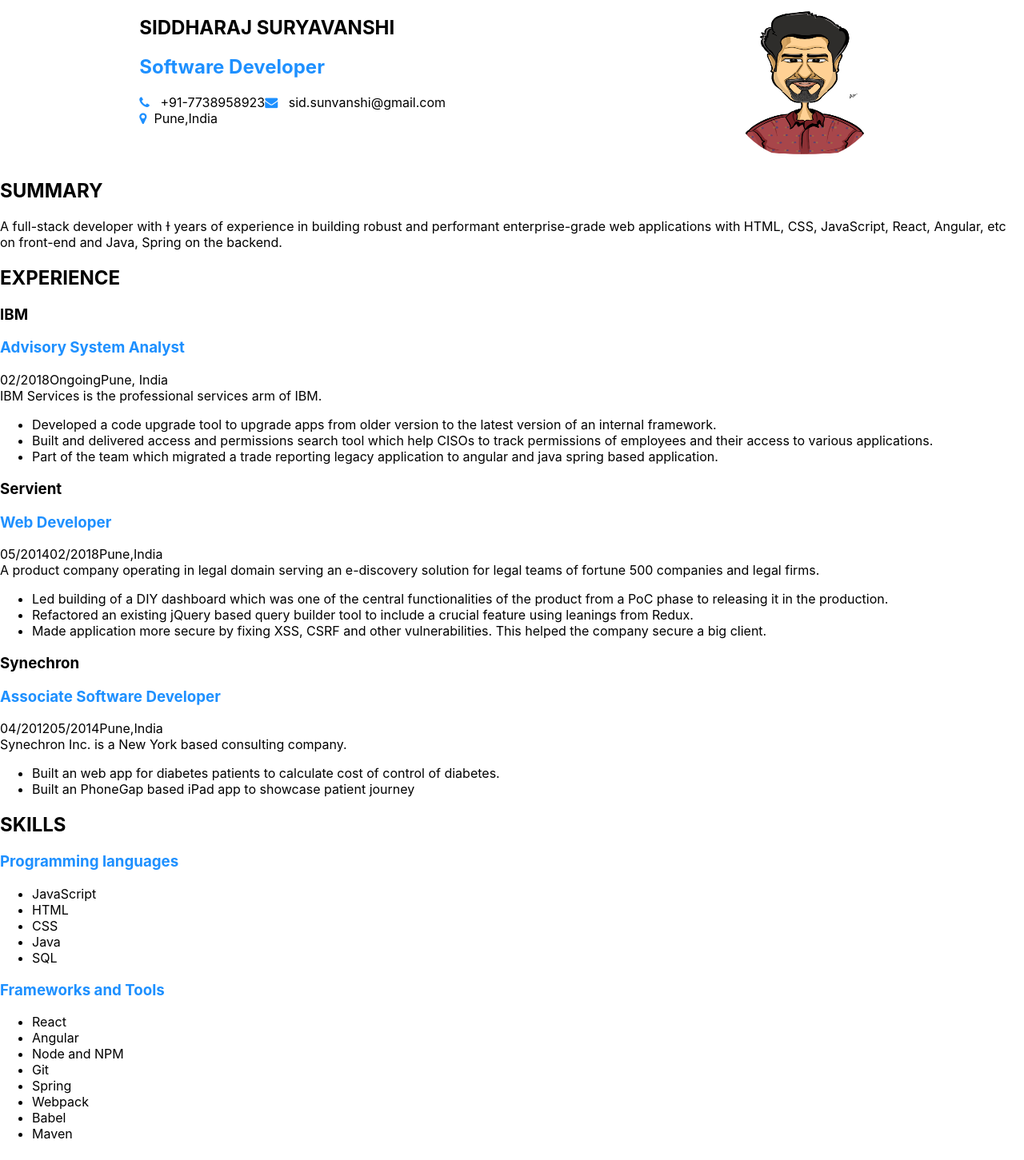
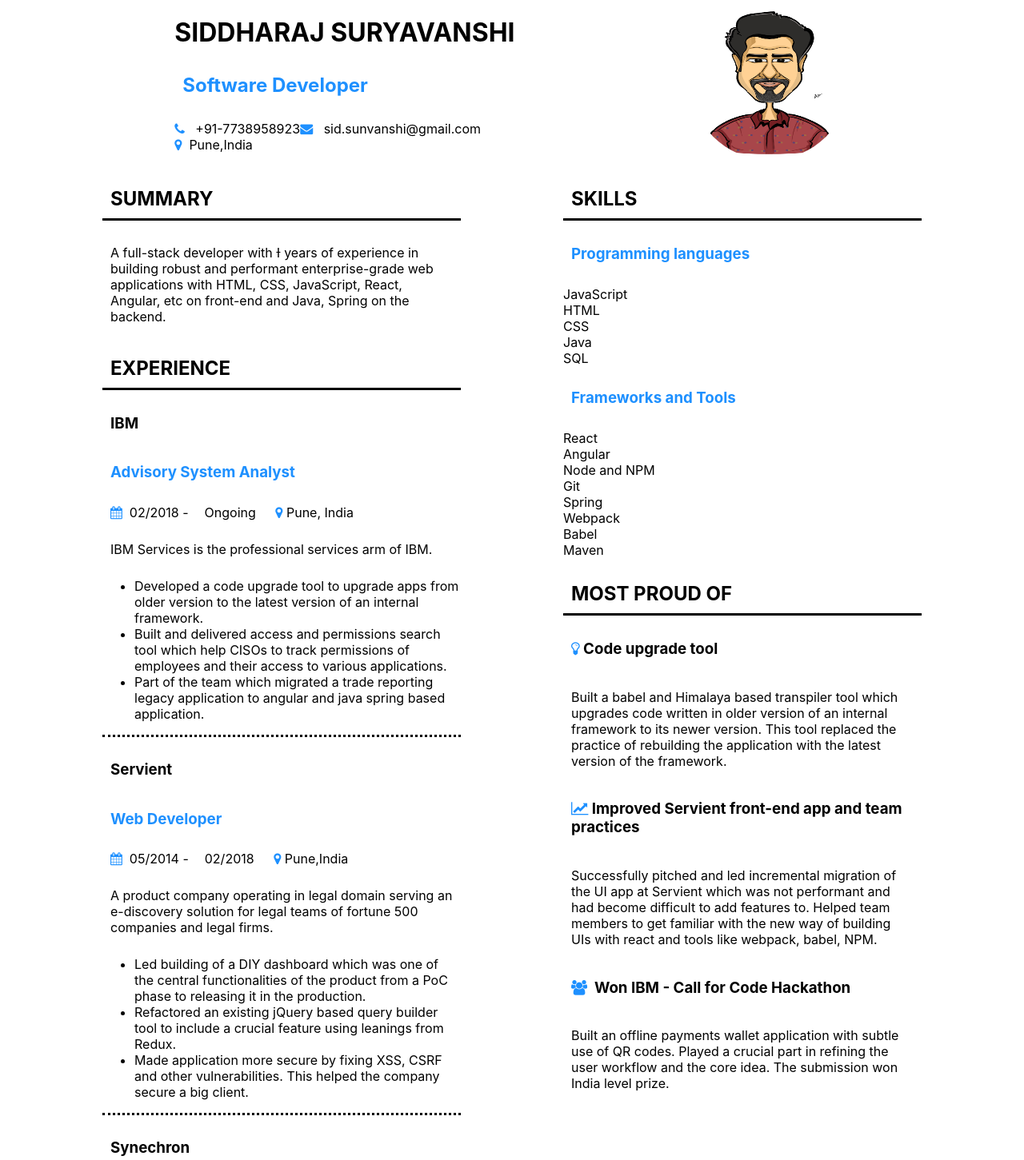
Before and after one commit to siddharaj-suryavanshi/resume-web-app, a React (Create React App) app: page / in a window 1280 px wide. Shown: the top 1451 px of the page at 80% size. Built offline with nearby package versions, Linux system fonts and the light colour scheme.

Commit message:
done css changes

```diff
--- a/src/App.css
+++ b/src/App.css
@@ -3,9 +3,49 @@ img {
 }
 .header {
   display: flex;
-  justify-content: space-around;
+  justify-content: space-evenly;
+}
+
+.header > div {
+  width: 25;
+}
+
+.exp {
+  border-bottom: dotted;
 }
 .blue,
 i {
-  color: DodgerBlue;
+  color: dodgerblue;
 }
+.flex-container {
+  display: flex;
+  justify-content: space-evenly;
+}
+
+.container-1,
+.container-2 {
+  width: 35%;
+}
+
+h2,
+p {
+  padding: 10px;
+}
+
+ul.lang {
+  margin: 0;
+  padding: 0;
+  list-style-type: none;
+}
+
+h3 {
+  padding: 10px;
+}
+
+h2.main {
+  border-bottom: solid;
+}
+
+div.company-details span {
+  padding: 10px;
+}
--- a/src/App.js
+++ b/src/App.js
@@ -6,7 +6,7 @@ import Summary from "./Components/Summary";
 import Experience from "./Components/Experience";
 import Skills from "./Components/Skills";
 import MostProud from "./Components/MostProud";
-import Education from "./Components/Education";
+//import Education from "./Components/Education";
 
 //css
 import "./App.css";
@@ -16,11 +16,16 @@ class App extends React.Component {
     return (
       <div className="App">
         <Header />
-        <Summary />
-        <Experience />
-        <Skills />
-        <MostProud />
-        <Education />
+        <div className="flex-container">
+          <div className="container-1">
+            <Summary />
+            <Experience />
+          </div>
+          <div className="container-2">
+            <Skills />
+            <MostProud />
+          </div>
+        </div>
       </div>
     );
   }
--- a/src/Components/Education.js
+++ b/src/Components/Education.js
@@ -1,11 +1,11 @@
 const Education = (props) => {
   return (
-    <section className="education">
-      <h2>EDUCATION</h2>
+    <div className="education">
+      <h2 className="main">EDUCATION</h2>
       <h3>Master In Computer Application</h3>
       <div>Pune University</div>
       <span>2009 - 2012</span>
-    </section>
+    </div>
   );
 };
 
--- a/src/Components/Experience.js
+++ b/src/Components/Experience.js
@@ -1,17 +1,24 @@
+import "font-awesome/css/font-awesome.min.css";
+
 const Experience = (props) => {
   return (
-    <section className="experience">
-      <h2>EXPERIENCE</h2>
-      <div className="experience-ibm">
+    <div className="experience">
+      <h2 className="main">EXPERIENCE</h2>
+      <div className="experience-ibm exp">
         <h3>IBM</h3>
         <h3 className="blue">Advisory System Analyst</h3>
         <div className="company-details">
-          <span>02/2018</span>
+          <span>
+            <i class="fa fa-calendar" aria-hidden="true"></i>&nbsp; 02/2018 -
+          </span>
           <span>Ongoing</span>
-          <span>Pune, India</span>
+          <span>
+            {" "}
+            <i class="fa fa-map-marker" aria-hidden="true"></i>&nbsp;Pune, India
+          </span>
         </div>
         <div className="project-details">
-          <span>IBM Services is the professional services arm of IBM.</span>
+          <p>IBM Services is the professional services arm of IBM.</p>
           <ul>
             <li>
               Developed a code upgrade tool to upgrade apps from older version
@@ -29,19 +36,24 @@ const Experience = (props) => {
           </ul>
         </div>
       </div>
-      <div className="experience-servient">
+      <div className="experience-servient exp">
         <h3>Servient</h3>
         <h3 className="blue">Web Developer</h3>
         <div className="company-details">
-          <span>05/2014</span>
+          <span>
+            <i class="fa fa-calendar" aria-hidden="true"></i>&nbsp; 05/2014 -
+          </span>
           <span>02/2018</span>
-          <span>Pune,India</span>
+          <span>
+            {" "}
+            <i class="fa fa-map-marker" aria-hidden="true"></i>&nbsp;Pune,India
+          </span>
         </div>
         <div className="project-details">
-          <span>
+          <p>
             A product company operating in legal domain serving an e-discovery
             solution for legal teams of fortune 500 companies and legal firms.
-          </span>
+          </p>
           <ul>
             <li>
               Led building of a DIY dashboard which was one of the central
@@ -59,13 +71,18 @@ const Experience = (props) => {
           </ul>
         </div>
       </div>
-      <div className="experience-synechron">
+      <div className="experience-synechron exp">
         <h3>Synechron</h3>
         <h3 className="blue">Associate Software Developer</h3>
         <div className="company-details">
-          <span>04/2012</span>
+          <span>
+            <i class="fa fa-calendar" aria-hidden="true"></i>&nbsp; 04/2012 -
+          </span>
           <span>05/2014</span>
-          <span>Pune,India</span>
+          <span>
+            {" "}
+            <i class="fa fa-map-marker" aria-hidden="true"></i>&nbsp;Pune,India
+          </span>
         </div>
         <div className="project-details">
           <span>Synechron Inc. is a New York based consulting company.</span>
@@ -80,7 +97,7 @@ const Experience = (props) => {
           </ul>
         </div>
       </div>
-    </section>
+    </div>
   );
 };
 
--- a/src/Components/Header.js
+++ b/src/Components/Header.js
@@ -3,20 +3,20 @@ import "font-awesome/css/font-awesome.min.css";
 
 const Header = (props) => {
   return (
-    <section className="header">
+    <div className="header">
       <div className="personal-info">
         <h1>SIDDHARAJ SURYAVANSHI</h1>
         <h2 className="role blue">Software Developer</h2>
         <div className="contact">
-          <span>
+          <span className="aa">
             <i className="fa fa-phone"></i> &nbsp; +91-7738958923
           </span>
-          <span>
+          <span className="aa">
             <i class="fa fa-envelope" aria-hidden="true"></i> &nbsp;
             sid.sunvanshi@gmail.com
           </span>
           <div>
-            <span>
+            <span className="aa">
               <i class="fa fa-map-marker" aria-hidden="true"></i>&nbsp;
               Pune,India
             </span>
@@ -26,7 +26,7 @@ const Header = (props) => {
       <div className="photo">
         <img src={image0} alt="" height="200" width="200"></img>
       </div>
-    </section>
+    </div>
   );
 };
 
--- a/src/Components/MostProud.js
+++ b/src/Components/MostProud.js
@@ -1,9 +1,12 @@
 const MostProud = (props) => {
   return (
-    <section className="most-proud">
+    <div className="most-proud">
       <div className="code-tool">
-        <h2>MOST PROUD OF</h2>
-        <h3>Code upgrade tool</h3>
+        <h2 className="main">MOST PROUD OF</h2>
+        <h3>
+          <i class="fa fa-lightbulb-o" aria-hidden="true"></i>&nbsp;Code upgrade
+          tool
+        </h3>
         <p>
           Built a babel and Himalaya based transpiler tool which upgrades code
           written in older version of an internal framework to its newer
@@ -12,7 +15,10 @@ const MostProud = (props) => {
         </p>
       </div>
       <div className="servient-app">
-        <h3>Improved Servient front-end app and team practices</h3>
+        <h3>
+          <i class="fa fa-line-chart" aria-hidden="true"></i>&nbsp;Improved
+          Servient front-end app and team practices
+        </h3>
         <p>
           Successfully pitched and led incremental migration of the UI app at
           Servient which was not performant and had become difficult to add
@@ -21,14 +27,17 @@ const MostProud = (props) => {
         </p>
       </div>
       <div className="ibm-hackathon">
-        <h3>Won IBM - Call for Code Hackathon</h3>
+        <h3>
+          <i class="fa fa-users" aria-hidden="true"></i>&nbsp; Won IBM - Call
+          for Code Hackathon
+        </h3>
         <p>
           Built an offline payments wallet application with subtle use of QR
           codes. Played a crucial part in refining the user workflow and the
           core idea. The submission won India level prize.
         </p>
       </div>
-    </section>
+    </div>
   );
 };
 export default MostProud;
--- a/src/Components/Skills.js
+++ b/src/Components/Skills.js
@@ -1,9 +1,9 @@
 const Skills = (props) => {
   return (
-    <section className="skills">
-      <h2>SKILLS</h2>
+    <div className="skills">
+      <h2 className="main">SKILLS</h2>
       <h3 className="blue">Programming languages</h3>
-      <ul>
+      <ul className="lang">
         <li>JavaScript</li>
         <li>HTML</li>
         <li>CSS</li>
@@ -11,7 +11,7 @@ const Skills = (props) => {
         <li>SQL</li>
       </ul>
       <h3 className="blue">Frameworks and Tools</h3>
-      <ul>
+      <ul className="lang">
         <li>React</li>
         <li>Angular</li>
         <li>Node and NPM</li>
@@ -21,7 +21,7 @@ const Skills = (props) => {
         <li>Babel</li>
         <li>Maven</li>
       </ul>
-    </section>
+    </div>
   );
 };
 
--- a/src/Components/Summary.js
+++ b/src/Components/Summary.js
@@ -1,13 +1,13 @@
 const Summary = (props) => {
   return (
-    <section className="summary">
-      <h2>SUMMARY</h2>
+    <div className="summary">
+      <h2 className="main">SUMMARY</h2>
       <p>
         A full-stack developer with Ɨ years of experience in building robust and
         performant enterprise-grade web applications with HTML, CSS, JavaScript,
         React, Angular, etc on front-end and Java, Spring on the backend.
       </p>
-    </section>
+    </div>
   );
 };
 
```
